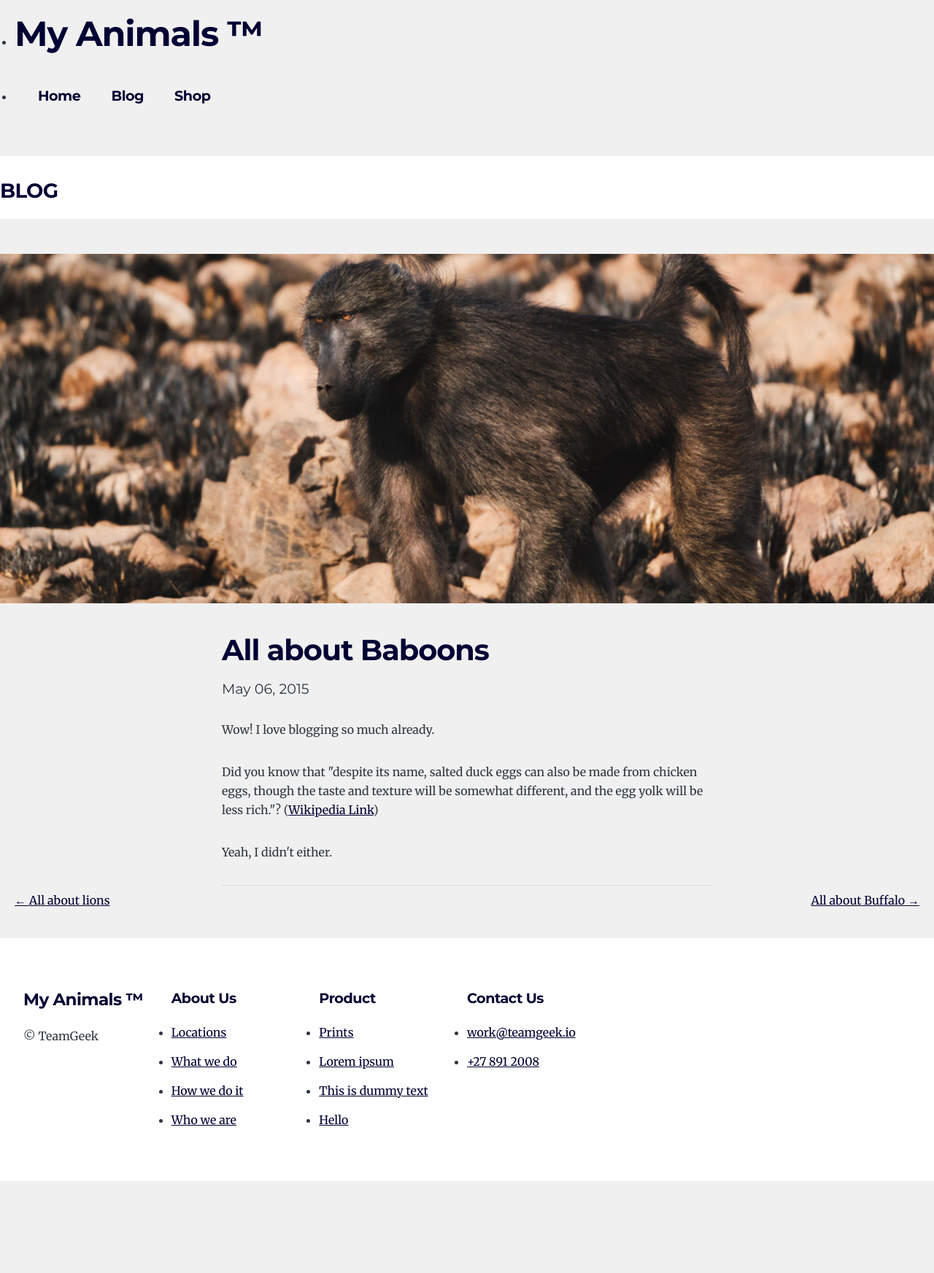
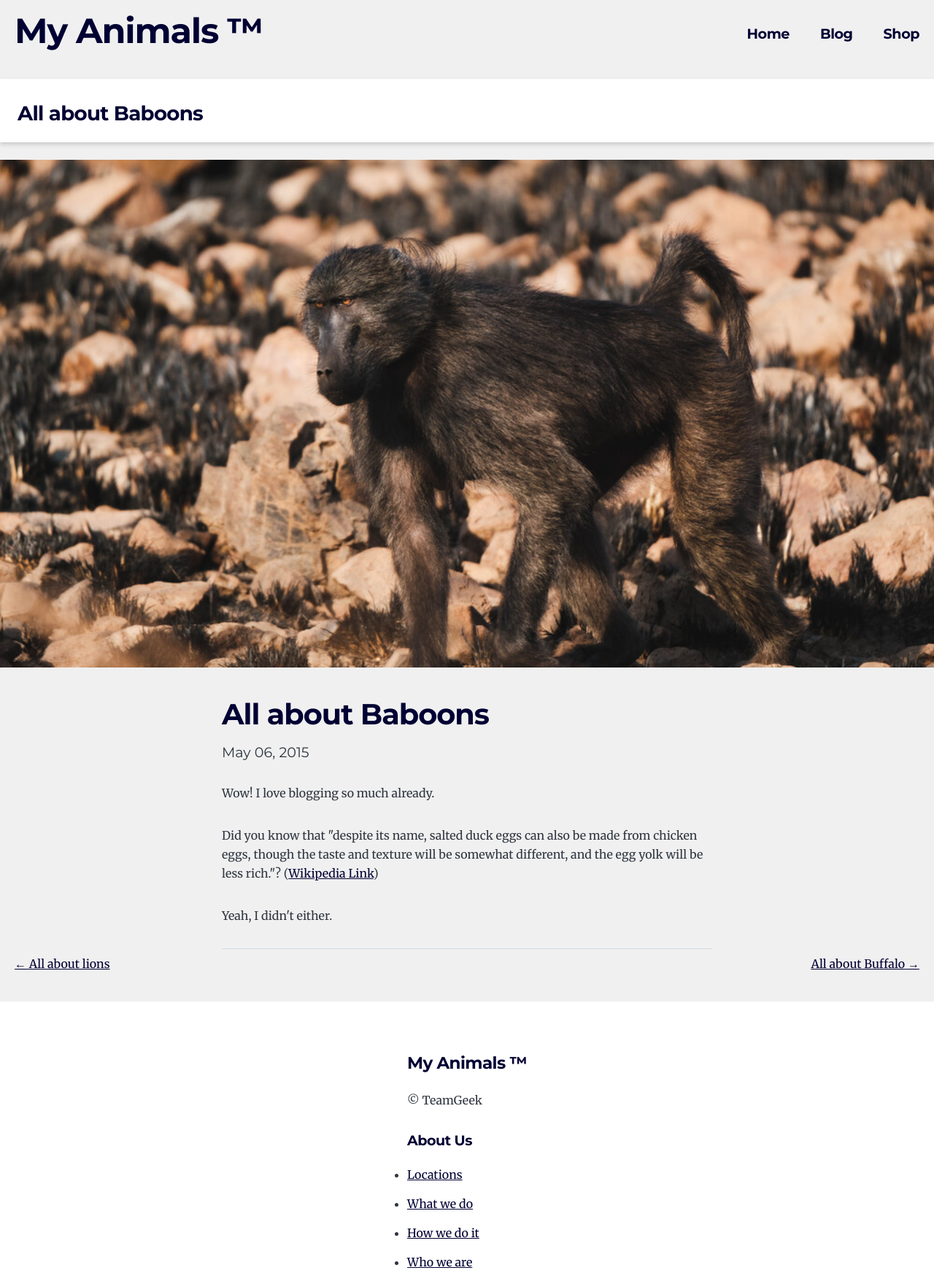
Before and after one commit to christoff-linde/gatsby-blog-starter, a Gatsby site: page /baboon/ in a window 1280 px wide. Shown: the part 36-1781 px from the top of the page at 73% size. Before the commit the page ends 1719 px from the top, so only its background shows below. Built offline with nearby package versions, Linux system fonts and the light colour scheme; Gatsby itself is replaced by a stand-in of ours.

Commit message:
Refactor header & nav into own component
The logic for the header was split into separate components for the
banner and nav sections respectively. Styling was also updated to accomodate these changes.

Additionally, some styling classes were renamed & refactored to be used more efficiently and meaningful.

```diff
--- /dev/null
+++ b/src/components/banner.js
@@ -0,0 +1,15 @@
+import * as React from 'react'
+
+const Banner = ({ title, data }) => {
+    const path = data || ``
+    return (
+        <div className="banner">
+            <div className="con">
+                <h3>{title}</h3>
+                <p>{path}</p>
+            </div>
+        </div>
+    )
+}
+
+export default Banner;
--- a/src/components/footer.js
+++ b/src/components/footer.js
@@ -2,11 +2,11 @@ import * as React from "react"
 
 import { Link } from "gatsby"
 
-const PageFooter = ({ data }) => {
+const PageFooter = () => {
     return (
         <footer>
             <div className="global-footer expand">
-                <div className="tester">
+                <div className="">
                     <div>
                         <h4>My Animals &trade;</h4>
                         <p>&copy; TeamGeek</p>
--- a/src/components/header.js
+++ /dev/null
@@ -1,41 +0,0 @@
-import * as React from 'react'
-
-import { Link } from 'gatsby'
-
-const PageHeader = ({ data }) => {
-    return (
-        <header className="global-header">
-            <nav>
-                <ul>
-                    <li>
-                        <h1 className="main-heading">
-                            <Link to="/">
-                                {data} &trade;
-                            </Link>
-                        </h1>
-                    </li>
-                    <li>
-                        <ul className="aside-container">
-                            <h5>
-                                <Link to="/">Home</Link>
-                            </h5>
-                            <h5>
-                                <Link to="/">Blog</Link>
-                            </h5>
-                            <h5>
-                                <Link to="/">Shop</Link>
-                            </h5>
-                        </ul>
-                    </li>
-                </ul>
-            </nav>
-            <div className="expand">
-                <div className="tester">
-                    <h3>BLOG</h3>
-                </div>
-            </div>
-        </header>
-    )
-}
-
-export default PageHeader
--- a/src/components/layout.js
+++ b/src/components/layout.js
@@ -1,6 +1,9 @@
 import * as React from "react"
+
 import { Link } from "gatsby"
-import Header from "./header"
+
+import PageFooter from "./footer"
+import Navbar from "./navbar"
 
 const Layout = ({ location, title, children }) => {
   const rootPath = `${__PATH_PREFIX__}/`
@@ -13,7 +16,6 @@ const Layout = ({ location, title, children }) => {
         <h1 className="main-heading">
           <Link to="/">{title} &trade;</Link>
         </h1>
-
       </div>
     )
   } else {
@@ -27,87 +29,11 @@ const Layout = ({ location, title, children }) => {
   return (
     <div className="global-wrapper" data-is-root-path={isRootPath}>
       {/* <header className="global-header expand">{header}</header> */}
-      <Header data={title} />
+      <header className="global-header">
+        <Navbar />
+      </header>
       <main>{children}</main>
-      <footer>
-        <div className="global-footer expand">
-          <div className="tester">
-            <div>
-              <h4>My Animals &trade;</h4>
-              <p>&copy; TeamGeek</p>
-            </div>
-            <div>
-              <h5>About Us</h5>
-              <ul>
-                <li>
-                  <Link to="">
-                    Locations
-                  </Link>
-                </li>
-                <li>
-                  <Link to="">
-                    What we do
-                  </Link>
-                </li>
-                <li>
-                  <Link to="">
-                    How we do it
-                  </Link>
-                </li>
-                <li>
-                  <Link to="">
-                    Who we are
-                  </Link>
-                </li>
-              </ul>
-            </div>
-            <div>
-              <h5>Product</h5>
-              <ul>
-                <li>
-                  <Link to="">
-                    Prints
-                  </Link>
-                </li>
-                <li>
-                  <Link to="">
-                    Lorem ipsum
-                  </Link>
-                </li>
-                <li>
-                  <Link to="">
-                    This is dummy text
-                  </Link>
-                </li>
-                <li>
-                  <Link to="">
-                    Hello
-                  </Link>
-                </li>
-              </ul>
-            </div>
-            <div>
-              <h5>Contact Us</h5>
-              <ul>
-                <li>
-                  <Link to="">
-                    work@teamgeek.io
-                  </Link>
-                </li>
-                <li>
-                  <Link to="">
-                    +27 891 2008
-                  </Link>
-                </li>
-              </ul>
-            </div>
-          </div>
-        </div>
-
-        {/* © {new Date().getFullYear()}, Built with
-        {` `}
-        <a href="https://www.gatsbyjs.com">Gatsby</a> */}
-      </footer>
+      <PageFooter />
     </div>
   )
 }
--- /dev/null
+++ b/src/components/navbar.js
@@ -0,0 +1,28 @@
+import * as React from 'react'
+
+import { Link } from 'gatsby';
+
+const Navbar = () => {
+    return (
+        <nav >
+            <h1 className="main-heading">
+                <Link to="/">
+                    My Animals &trade;
+                </Link>
+            </h1>
+            <div className="aside-container">
+                <h5>
+                    <Link to="/">Home</Link>
+                </h5>
+                <h5>
+                    <Link to="/">Blog</Link>
+                </h5>
+                <h5>
+                    <Link to="/">Shop</Link>
+                </h5>
+            </div>
+        </nav>
+    )
+}
+
+export default Navbar;
--- a/src/style.css
+++ b/src/style.css
@@ -25,6 +25,7 @@
   --spacing-10: 2.5rem;
   --spacing-11: 2.625rem;
   --spacing-12: 3rem;
+  --spacing-14: 3.398rem;
   --spacing-16: 4rem;
   --spacing-20: 5rem;
   --spacing-24: 6rem;
@@ -263,11 +264,12 @@ a:focus {
 }
 
 .global-header {
-  margin-bottom: var(--spacing-12);
+  margin-bottom: var(--spacing-7);
 }
 
 .global-header > nav {
   display: flex;
+  align-items: center;
 }
 
 .aside-container {
@@ -428,6 +430,7 @@ a:focus {
   /* gap: 1rem; */
   row-gap: 42px;
   column-gap: 38px;
+  margin-top: var(--spacing-14);
 }
 
 .card-body {
@@ -463,32 +466,62 @@ a:focus {
 
 .expand {
   width: 100vw;
-  margin: 0 auto;
   position: relative;
   left: 50%;
   right: 50%;
+  margin: 0 auto;
   margin-left: -50vw;
   margin-right: -50vw;
-  background-color: var(--color-white);
   /* padding: var(--spacing-10) var(--spacing-5); */
   display: flex;
   justify-content: center;
 }
 
-.expand .tester {
+/* .tester {
   width: 100%;
   max-width: 1432px;
-  /* background-color: rebeccapurple; */
-  display: grid;
+  display: flex;
+  gap: 10rem;
+  align-items: center;
   grid-template-columns: repeat(auto-fill, minmax(200px, 2fr));
+} */
+
+.expand .hero-image {
+  width: 100%;
+  max-width: 1432px;
 }
 
-.expand .image-tester {
-  width: 100%;
-  max-width: 1432px;
-  /* background-color: rebeccapurple; */
+.banner {
+  width: 100vw;
+  position: relative;
+  left: 50%;
+  right: 50%;
+  margin: 0 auto;
+  margin-left: -50vw;
+  margin-right: -50vw;
+  background-color: var(--color-white);
+  box-shadow: 0px 3px 6px #00000029;
 }
 
+.con {
+  max-width: 1432px;
+  margin: 0 auto;
+  display: flex;
+  align-items: center;
+  justify-content: space-between;
+}
+
+.con p {
+  margin: 0;
+  font-family: var(--fontFamily-sans);
+  color: var(--color-text-light);
+}
+
+.nav-bar {
+  display: flex;
+  /* justify-content: center; */
+  /* align-items: center; */
+}
 /* Media queries */
 
 @media (max-width: 42rem) {
@@ -506,4 +539,8 @@ a:focus {
   .global-wrapper {
     padding: var(--spacing-10) var(--spacing-5);
   }
+
+  .con {
+    margin: 24px;
+  }
 }
--- a/src/templates/blog-list.js
+++ b/src/templates/blog-list.js
@@ -1,16 +1,16 @@
 import * as React from 'react'
 import { graphql, Link } from 'gatsby'
 
-import { GatsbyImage, getImage } from 'gatsby-plugin-image'
 import Layout from '../components/layout'
 import SEO from '../components/seo'
 import BlogCard from '../components/card'
+import Banner from '../components/banner'
 
 const BlogListTemplate = ({ data, location, pageContext }) => {
     const siteTitle = data.site.siteMetadata?.title || `Title`
     const posts = data.allMarkdownRemark.edges
 
-    console.log(posts);
+    console.log(data);
 
     const { currentPage, numPages } = pageContext
     const isFirst = currentPage === 1
@@ -34,6 +34,7 @@ const BlogListTemplate = ({ data, location, pageContext }) => {
     return (
         <Layout location={location} title={siteTitle}>
             <SEO title="All posts" />
+            <Banner title={`Blog`} data={`HOME/BLOG`} />
             <div className="card-container">
                 {posts.map(post => {
                     // console.log(post);
--- a/src/templates/blog-post.js
+++ b/src/templates/blog-post.js
@@ -1,22 +1,26 @@
 import * as React from "react"
+
 import { Link, graphql } from "gatsby"
+import { GatsbyImage, getImage } from "gatsby-plugin-image"
 
 import Layout from "../components/layout"
 import SEO from "../components/seo"
-import { GatsbyImage, getImage } from "gatsby-plugin-image"
+import Banner from "../components/banner"
 
 const BlogPostTemplate = ({ data, location }) => {
   const post = data.markdownRemark
   const image = getImage(post.frontmatter.image)
   const siteTitle = data.site.siteMetadata?.title || `Title`
+  const postTitle = post.frontmatter.title
   const { previous, next } = data
 
   return (
     <Layout location={location} title={siteTitle}>
       <SEO
-        title={post.frontmatter.title}
+        title={postTitle}
         description={post.frontmatter.description || post.excerpt}
       />
+      <Banner title={postTitle} data={``} />
       <article
         className="blog-post"
         itemScope
@@ -25,7 +29,7 @@ const BlogPostTemplate = ({ data, location }) => {
         <header >
           <div className="expand">
             <GatsbyImage
-              className="image-tester"
+              className="hero-image"
               image={image}
               alt={``}
             />
@@ -92,7 +96,7 @@ export const pageQuery = graphql`
         description
         image {
           childImageSharp {
-            gatsbyImageData(height: 479, transformOptions: {fit: COVER})
+            gatsbyImageData(transformOptions: {fit: COVER})
           }
         }
       }
```
